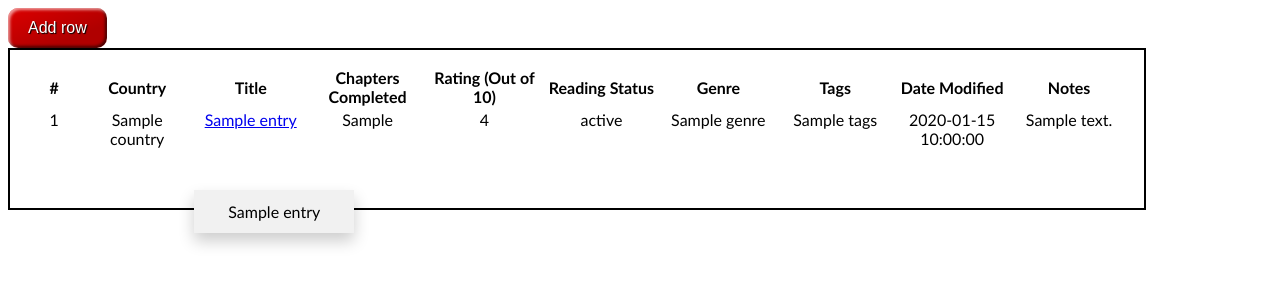
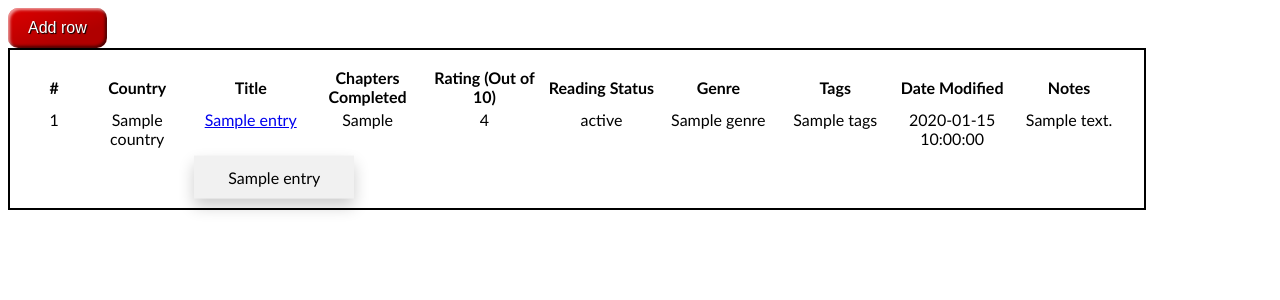
Before and after one commit to doublesmokedbaconandpie/Personal-Webnovel-Ranking-List, a Flask app: template src/templates/index.html in a window 1280 px wide, with the pointer over the restyled element. Shown: the top 300 px of the page. Run offline with Flask 3, Linux system fonts and the light colour scheme; the template is opened without the code that fills it: most values are stand-ins (such as "Sample title", 1, 10 or a date in 2020).

Commit message:
dropdown hover link positioning

```diff
--- a/src/static/CSS/style.css
+++ b/src/static/CSS/style.css
@@ -54,4 +54,5 @@ div.scrollable {
     /* box-shadow: inset #54b3d6; */
     color: white;
     display: block;
+    translate: 0% -80%;
 }
```
